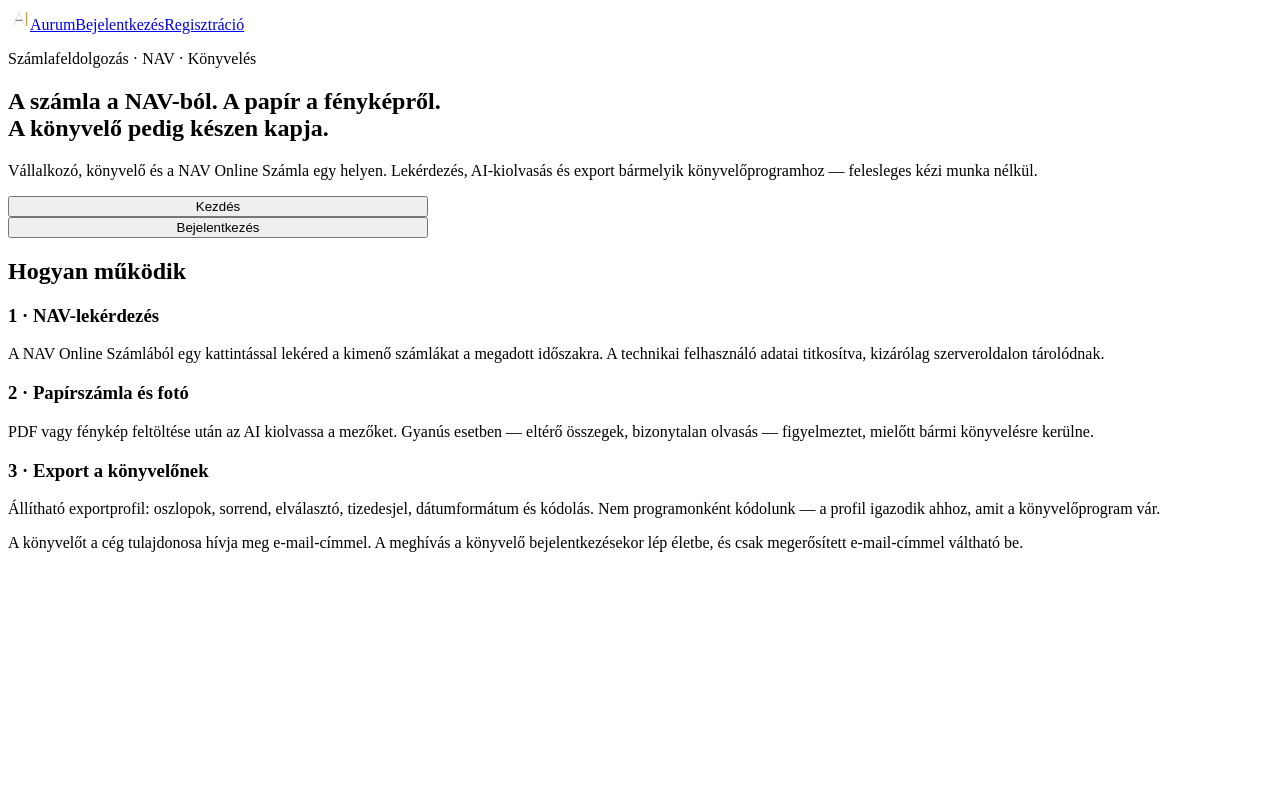
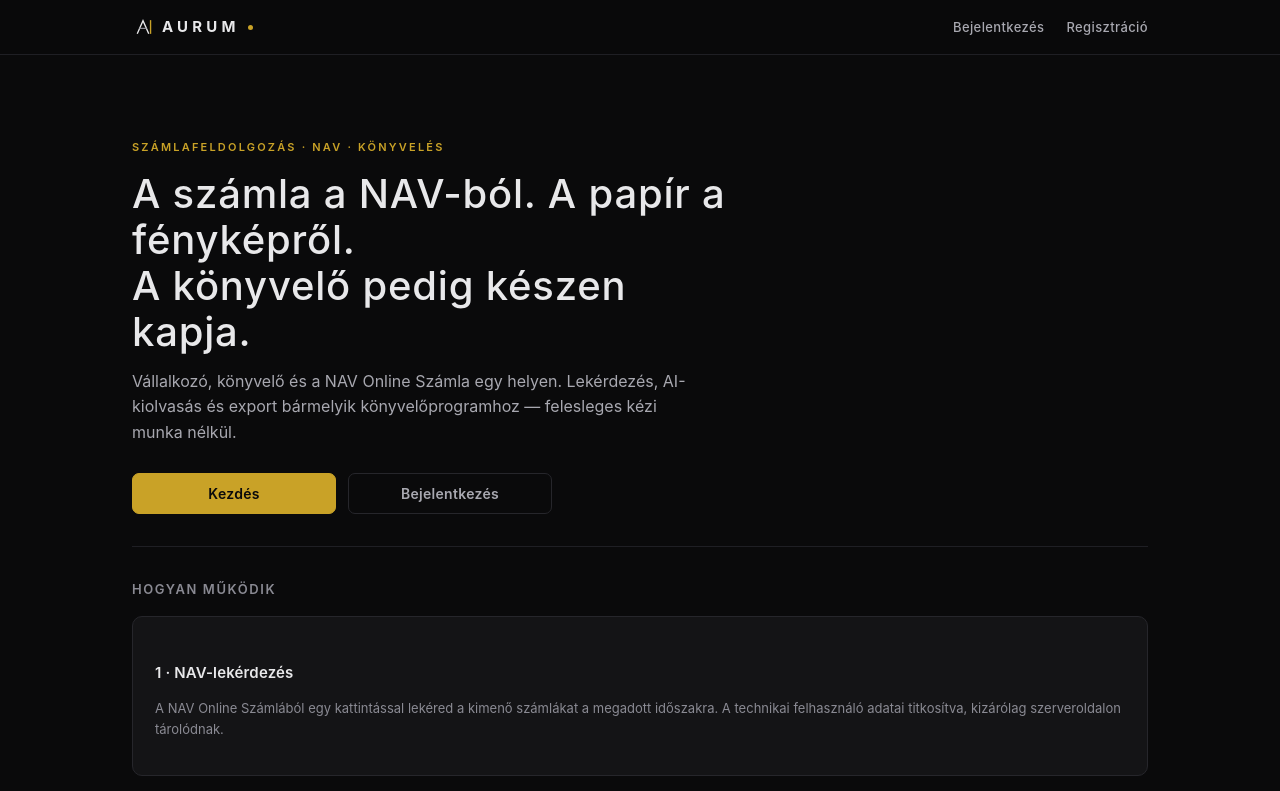
Before and after one commit to odinhunofficial-cyber/szamlafeldolgozo, a Next.js app: page / in a window 1280 px wide. Shown: the top 791 px of the page. Built offline with nearby package versions, Linux system fonts and the light colour scheme; no server answers.

Commit message:
fix: az icon.tsx route handler hibajanak megszuntetese — favicon csak public/favicon.svg-bol

```diff
--- a/app/layout.tsx
+++ b/app/layout.tsx
@@ -1,6 +1,9 @@
-import { Logo } from "@/components/Logo";
+import type { Metadata } from "next";
+import "./globals.css";
+import { Nav } from "@/components/Nav";
+import { InviteAcceptor } from "@/components/InviteAcceptor";
 
-export const metadata = {
+export const metadata: Metadata = {
   title: "Aurum — Számlafeldolgozó",
   description:
     "Vállalkozó, könyvelő és a NAV Online Számla egy helyen. Számlák lekérdezése, papírszámlák AI-kiolvasása, export bármelyik könyvelőprogramhoz.",
@@ -15,17 +18,9 @@ export default function RootLayout({
   return (
     <html lang="hu">
       <body>
-        <div className="topbar">
-          <div className="inner">
-            <a href="/" className="brand">
-              <Logo size={22} />
-              Aurum
-            </a>
-            <span className="spacer" />
-            <a href="/bejelentkezes">Bejelentkezés</a>
-            <a href="/regisztracio">Regisztráció</a>
-          </div>
-        </div>
+        <Nav />
+        {/* Bejelentkezés után beváltja a függő könyvelői meghívókat. */}
+        <InviteAcceptor />
         <main className="container">{children}</main>
       </body>
     </html>
--- a/components/Nav.tsx
+++ b/components/Nav.tsx
@@ -4,16 +4,16 @@ import Link from "next/link";
 import { useEffect, useState } from "react";
 import { useRouter } from "next/navigation";
 import { createClient } from "@/lib/supabase/client";
+import { Logo } from "./Logo";
 
-// A logó: AURUM, ritkított nagybetűvel, arany ponttal — a Nav-ban a .brand osztály adja.
+// A logó: AURUM, ritkított nagybetűvel, arany ponttal.
 export function Nav() {
   const [email, setEmail] = useState<string | null>(null);
   const [ready, setReady] = useState(false);
   const router = useRouter();
 
   useEffect(() => {
-    // Ha az env-változók hiányoznak, a kliens létrehozása hibát dobna —
-    // ilyenkor a fejléc a bejelentkezés nélküli állapotot mutatja.
+    // Ha az env-változók hiányoznak, a kliens létrehozása hibát dobna.
     if (!process.env.NEXT_PUBLIC_SUPABASE_URL) {
       setReady(true);
       return;
@@ -44,6 +44,7 @@ export function Nav() {
     <nav className="topbar">
       <div className="inner">
         <Link href="/" className="brand">
+          <Logo size={22} />
           Aurum
         </Link>
 
```
Also changed, not shown: app/iconn.tsx (added, +12 -0 lines).
